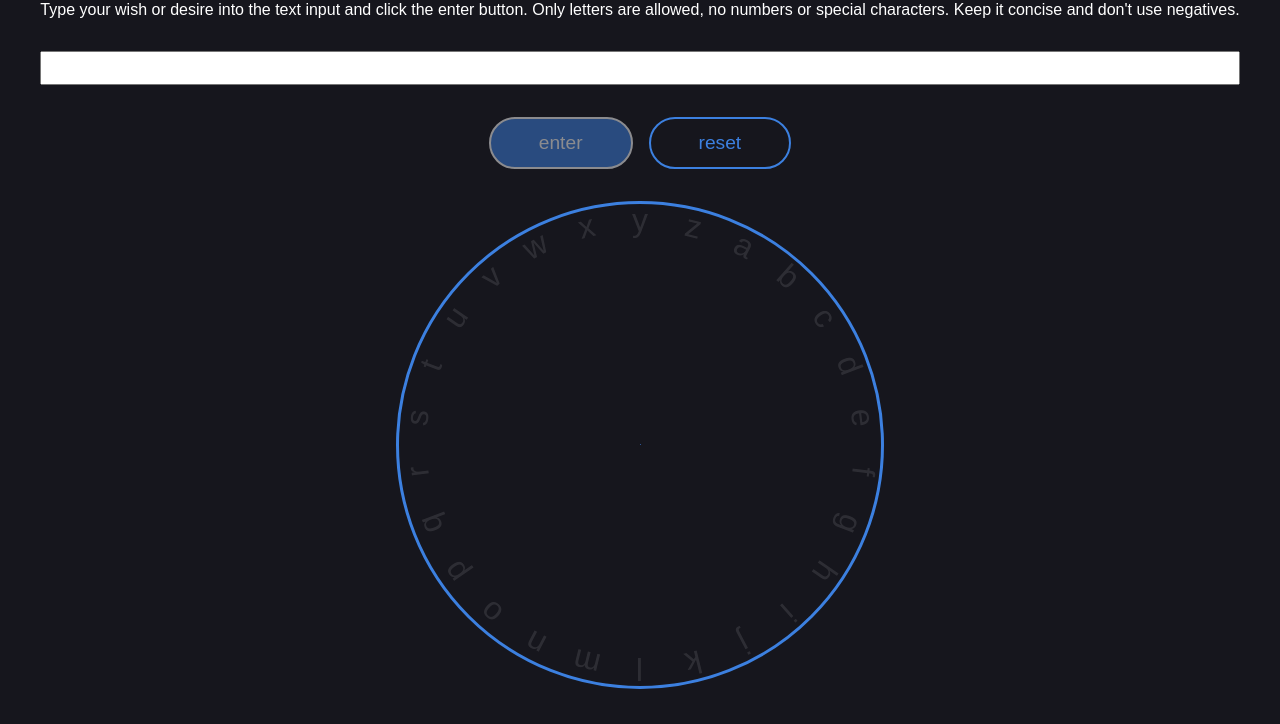
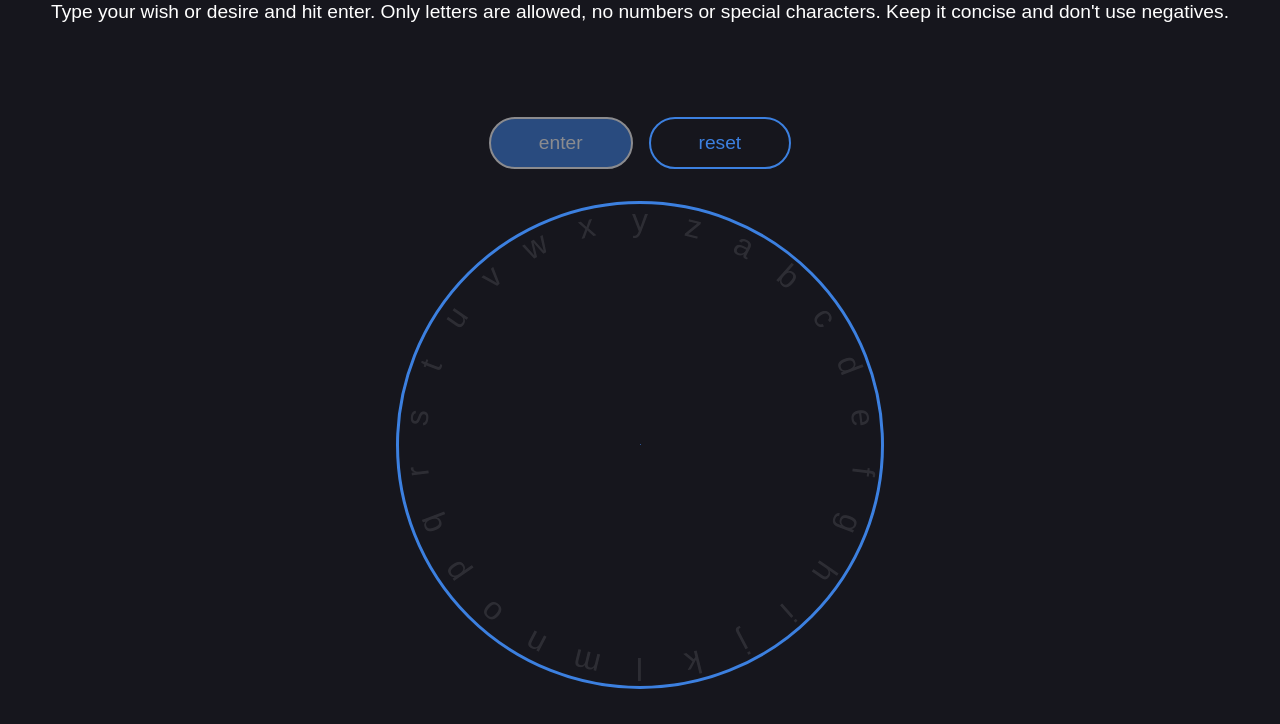
Before and after one commit to Koda-Pig/sigil-generator-v2, a website built with Vite: page index.html in a window 1280 px wide. Shown: the part 76-800 px from the top of the page. Built offline with nearby package versions, Linux system fonts and the light colour scheme.

Commit message:
UI improvements

```diff
--- a/index.html
+++ b/index.html
@@ -10,9 +10,9 @@
       <h1>Sigil Generator</h1>
       <form class="form" id="wish-form">
         <label for="wish"
-          >Type your wish or desire into the text input and click the enter
-          button. Only letters are allowed, no numbers or special characters.
-          Keep it concise and don't use negatives.
+          >Type your wish or desire and hit enter. Only letters are allowed, no
+          numbers or special characters. Keep it concise and don't use
+          negatives.
         </label>
         <input
           class="input"
--- a/src/scripts/main.js
+++ b/src/scripts/main.js
@@ -295,6 +295,7 @@ const drawShape = (shape, index) => {
 
 setTransitionTime();
 mapAlphabet();
+txtInput.focus();
 
 txtInput.addEventListener("input", (e) => validateInput(e));
 submitBtn.addEventListener("click", (e) => handleFormSubmit(e));
--- a/src/styles/style.scss
+++ b/src/styles/style.scss
@@ -49,10 +49,15 @@ h1 {
   place-content: center;
 
   label {
+    font-size: 1.2rem;
     text-align: center;
   }
 
   .input {
+    color: var(--blue);
+    background-color: transparent;
+    border: 0;
+    outline: 0;
     font-size: 1.5rem;
     text-align: center;
     min-width: min(40ch, 100%);
```
Also changed, not shown: README.md.
